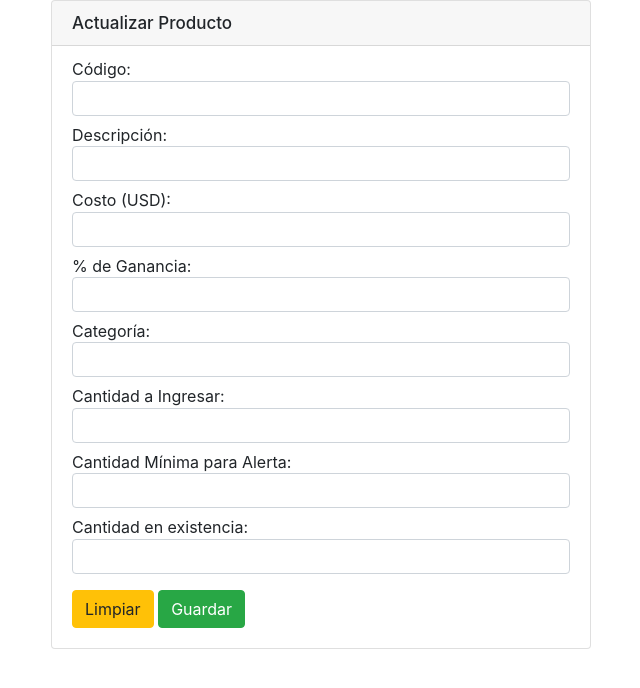
After one commit to rcastillo18/sistema, a PHP site: page /actualizarProducto.php in a window 1280 px wide. The commit adds this page. Shown: the top 688 px of the page, without its empty margins (34-674 px from the left). Run offline with PHP 8.4, Linux system fonts and the light colour scheme; data comes from the database, SQL or seed files in the repository.

Commit message:
editar producto

```diff
--- /dev/null
+++ b/actualizarProducto.php
@@ -0,0 +1,121 @@
+<?php
+    include 'modelo.php';
+    $consultarP = consultarProducto($id);
+
+    while ($fila = $consultarP) {
+        $fila['idProducto'];
+        $fila['codigo'];
+        $fila['descripcion'];
+        $fila['costoUSD'];
+        $fila['porcentajeG'];
+        $fila['categoria'];
+        $fila['precioGanUSD'];
+        $fila['cantidadIngresar'];
+        $fila['cantidadAlerta'];
+        $fila['existencia'];
+        break;
+    }
+?>
+
+<!DOCTYPE html>
+<html lang="es">
+<head>
+    <meta charset="UTF-8">
+    <meta name="viewport" content="width=device-width, initial-scale=1, shrink-to-fit=no">
+    <title>Dashboard</title>
+    <link rel="stylesheet" href="https://stackpath.bootstrapcdn.com/bootstrap/4.3.1/css/bootstrap.min.css">
+
+    <style>
+        body {
+            font-size: 16px; /* Puedes ajustar este valor según sea necesario */
+            line-height: 0.4; /* Ajusta el interlineado según tus preferencias */
+            margin: 0; /* Establece el margen de la página en 0 */
+            padding: 0; /* Establece el relleno de la página en 0 */
+        }
+
+        h4.card-title {
+            font-size: 17px; /* Puedes ajustar este valor según sea necesario */
+            margin-bottom: 0; /* Elimina el margen inferior del título */
+        }
+
+        .tabla-productos {
+            font-size: 14px; /* Puedes ajustar este valor según sea necesario */
+        }
+
+        .form-control {
+            font-size: 14px; /* Puedes ajustar este valor según sea necesario */
+        }
+    </style>
+    <script> function confirmacion(){
+            var respuesta = confirm("Confirme si desea Actualizar este producto?");
+            if (respuesta==true) {
+                return true;
+            }else {
+                return false;
+            }
+    }
+    </script>
+</head>
+<body>
+
+<!-- Contenido de la Página -->
+<div class="container">
+    <!-- Sección de Inventario -->
+    <div class="row">
+        <div class="col-md-6">
+            <!-- Formulario para Registrar un Nuevo Producto -->
+            <div class="card">
+                <div class="card-header">
+                    <h4 class="card-title">Actualizar Producto</h4>
+                </div>
+                <div class="card-body">
+                    <form form action="modelo.php" method="POST">
+                        <div class="form-group">
+                            <label for="codigo">Código:</label>
+                            <input type="hidden" name="idProducto" value="<?php echo $fila['idProducto']; ?>">
+                            <input type="text" class="form-control" id="codigo" name="codigo" value="<?php echo $fila['codigo']; ?>">
+                        </div>
+                        <div class="form-group">
+                            <label for="descripcion">Descripción:</label>
+                            <input type="text" class="form-control" id="descripcion" name="descripcion" rows="2" value="<?php echo $fila['descripcion']; ?>"></textarea>
+                        </div>
+                        <div class="form-group">
+                            <label for="costo">Costo (USD):</label>
+                            <input type="text" class="form-control" id="costoUSD" name="costoUSD" value="<?php echo $fila['costoUSD']; ?>">
+                        </div>
+                        <div class="form-group">
+                            <label for="ganancia"> % de Ganancia:</label>
+                            <input type="text" class="form-control" id="porcentajeG" name="porcentajeG" value="<?php echo $fila['porcentajeG']; ?>">
+                        </div>
+                        <div class="form-group">
+                            <label for="categoria">Categoría:</label>
+                            <input type="text" class="form-control" id="categoria" name="categoria" value="<?php echo $fila['categoria']; ?>">
+                        </div>
+                        <div class="form-group">
+                            <label for="cantidadIngresar">Cantidad a Ingresar:</label>
+                            <input type="text" class="form-control" id="cantidadIngresar" name="cantidadIngresar" value="<?php echo $fila['cantidadIngresar']; ?>">
+                        </div>
+                        <div class="form-group">
+                            <label for="cantidadAlerta">Cantidad Mínima para Alerta:</label>
+                            <input type="text" class="form-control" id="cantidadAlerta" name="cantidadAlerta" value="<?php echo $fila['cantidadAlerta']; ?>">
+                        </div>
+                        <div class="form-group">
+                            <label for="existencia">Cantidad en existencia:</label>
+                            <input type="text" class="form-control" id="existencia" name="existencia" value="<?php echo $fila['existencia']; ?>">
+                        </div>
+                        <button type="button" class="btn btn-warning">Limpiar</button>
+                        <input type="hidden" name='accion_ingreso' value='actualizar_Producto'>
+                        <button onclick="return confirmacion()" type="submit" class="btn btn-success">Guardar</button>
+                    </form>
+                </div>
+            </div>
+        </div>
+    </div>
+</div>
+
+<script src="https://code.jquery.com/jquery-3.3.1.slim.min.js"></script>
+<script src="https://cdnjs.cloudflare.com/ajax/libs/popper.js/1.14.7/umd/popper.min.js"></script>
+<script src="https://stackpath.bootstrapcdn.com/bootstrap/4.3.1/js/bootstrap.min.js"></script>
+
+</body>
+</html>
--- a/inventario.php
+++ b/inventario.php
@@ -66,7 +66,7 @@
                     <td><?= $fila['existencia']?></td>
                     <td><?= $fila['categoria']?></td>
                     <td><?= $fila['cantidadAlerta']?></td>
-                    <td style='text-align:center;'><a href="<?='editar_reprogramada.php?id=' . $fila['idProducto'] ?>">EDITAR DATOS</a></td>
+                    <td style='text-align:center;'><a href="<?='actualizarProducto.php?id=' . $fila['idProducto'] ?>">EDITAR DATOS</a></td>
                 </tr>
 
                 <?php } ?>
--- a/modelo.php
+++ b/modelo.php
@@ -67,25 +67,18 @@ switch($accion){
         editar_datosE($id_AE ,$id_AP, $hora_InicioE, $hora_FinalE, $num_Atendidos, $num_Atendidas, $serv_Entregado, $unidad_Medida, $conclusiones, $acuerdos, $observaciones);
         break;
 
-    case 'modificar_P':
-        $id_AP= ($_GET['id_AP']);
-        $id_Usuario= ($_GET['id_Usuario']);
-        $fecha_Registro= ($_GET['fecha_Registro']);
-        $responsable_Unidad=($_GET['responsable_Unidad']);
-        $plan_Operativo=($_GET['plan_Operativo']);
-        $nom_Responsable = strtoupper ($_GET['nom_Responsable']);
-        $nom_Actividad = strtoupper($_GET['nom_Actividad']);
-        $nom_Cientifica = strtoupper($_GET['nom_Cientifica']);
-        $estado = strtoupper($_GET['estado']);
-        $municipio = strtoupper($_GET['municipio']);
-        $parroquia = strtoupper($_GET['parroquia']);
-        $fecha_Actividad = strtoupper($_GET['fecha_Actividad']);
-        $hora_Inicio = ($_GET['hora_Inicio']);
-        $hora_Final = ($_GET['hora_Final']);
-        $objetivo_Actividad = strtoupper($_GET['objetivo_Actividad']);
-        $descripcion_Actividad = strtoupper($_GET['descripcion_Actividad']);
-        $organizacion_Actividad = strtoupper($_GET['organizacion_Actividad']);
-        editar_datosP($id_AP, $id_Usuario, $fecha_Registro, $responsable_Unidad, $plan_Operativo, $nom_Responsable, $nom_Actividad, $nom_Cientifica, $estado, $municipio, $parroquia, $fecha_Actividad, $hora_Inicio, $hora_Final, $objetivo_Actividad, $descripcion_Actividad, $organizacion_Actividad);
+    case 'actualizar_Producto':
+        $idProducto = ($_POST['idProducto']);
+        $codigo = ($_POST['codigo']);
+        $descripcion = strtoupper($_POST['descripcion']);
+        $costoUSD = ($_POST['costoUSD']);
+        $porcentajeG = ($_POST['porcentajeG']);
+        $categoria = strtoupper($_POST['categoria']);
+        $precioGanUSD = ((($_POST['costoUSD']*($_POST['porcentajeG']))/100)+($_POST['costoUSD']));
+        $cantidadIngresar = ($_POST['cantidadIngresar']);
+        $cantidadAlerta = ($_POST['cantidadAlerta']);
+        $existencia = ($_POST['cantidadIngresar']);
+        actualizar($idProducto ,$codigo, $descripcion, $costoUSD, $porcentajeG, $categoria, $precioGanUSD, $cantidadIngresar, $cantidadAlerta, $existencia);
         break;
 
     case 'eliminarP':
@@ -233,7 +226,7 @@ function mostrarConfig(){
     return $config;
 }
 
-function consultarReprogramada($id){
+function consultarProducto($id){
     $resultado = [
         'error' =>false,
         'mensaje' => ''
@@ -242,17 +235,18 @@ function consultarReprogramada($id){
 
     try{
 
-        $sql = "SELECT * FROM actividad_reprogramada WHERE id_AR = ? ";
+        $sql = "SELECT * FROM producto WHERE idProducto = ? ";
             $st = $conexion->prepare($sql);
             $st->bindParam(1, $id);
             $st->execute();
-            $reprogramadas = $st->fetch(PDO::FETCH_ASSOC);
+            $consultarP = $st->fetch(PDO::FETCH_ASSOC);
 
     }catch(PDOException $e){
         $resultado['error'] = true;
         $resultado['mensaje'] = $e->getMessage();
+        //echo $e;
     }
-    return $reprogramadas;
+    return $consultarP;
 }
 
 function editar_datosR($id_AR ,$id_AP, $fecha_RegistroR, $fecha_ActividadR, $hora_InicioR, $hora_FinalR, $observacionesR){
@@ -507,6 +501,41 @@ function eliminarEjecutada($id){
     header('location:eliminarE.php');
 }
 
+function actualizar($idProducto, $codigo, $descripcion, $costoUSD, $porcentajeG, $categoria, $precioGanUSD, $cantidadIngresar, $cantidadAlerta, $existencia){
+    $resultado = [
+        'error' =>false,
+        'mensaje' => ''
+    ];
+        global $conexion;
+
+        try{
+             $sql = 'UPDATE producto SET (codigo = ?, descripcion = ?, costoUSD = ?, porcentajeG = ?, categoria = ?, precioGanUSD = ?, cantidadIngresar = ?, cantidadAlerta = ?, existencia = ?) WHERE idProducto = ? ';
+
+            $st = $conexion->prepare($sql);
+
+            $st->bindParam(1, $codigo);
+            $st->bindParam(2, $descripcion);
+            $st->bindParam(3, $costoUSD);
+            $st->bindParam(4, $porcentajeG);
+            $st->bindParam(5, $categoria);
+            $st->bindParam(6, $precioGanUSD);
+            $st->bindParam(7, $cantidadIngresar);
+            $st->bindParam(8, $cantidadAlerta);
+            $st->bindParam(9, $existencia);
+            $st->bindParam(10, $idProducto);
+            $st->execute();
+
+            echo '<script>
+                 // Recarga todos los frames de la página
+                 parent.location.reload();
+                 </script>';
+
+        }catch(PDOException $e){
+            $resultado['error'] = true;
+            $resultado['mensaje'] = $e->getMessage();
+            echo $e;
+        }
+}
 //FUNCIONES PARA ACTIVIDADES PLANIFICADAS
 
 function productos($idProducto, $codigo, $descripcion, $costoUSD, $porcentajeG, $categoria, $precioGanUSD, $cantidadIngresar, $cantidadAlerta, $existencia){
```
Also changed, not shown: pru2.php (added, +19 -0 lines).
